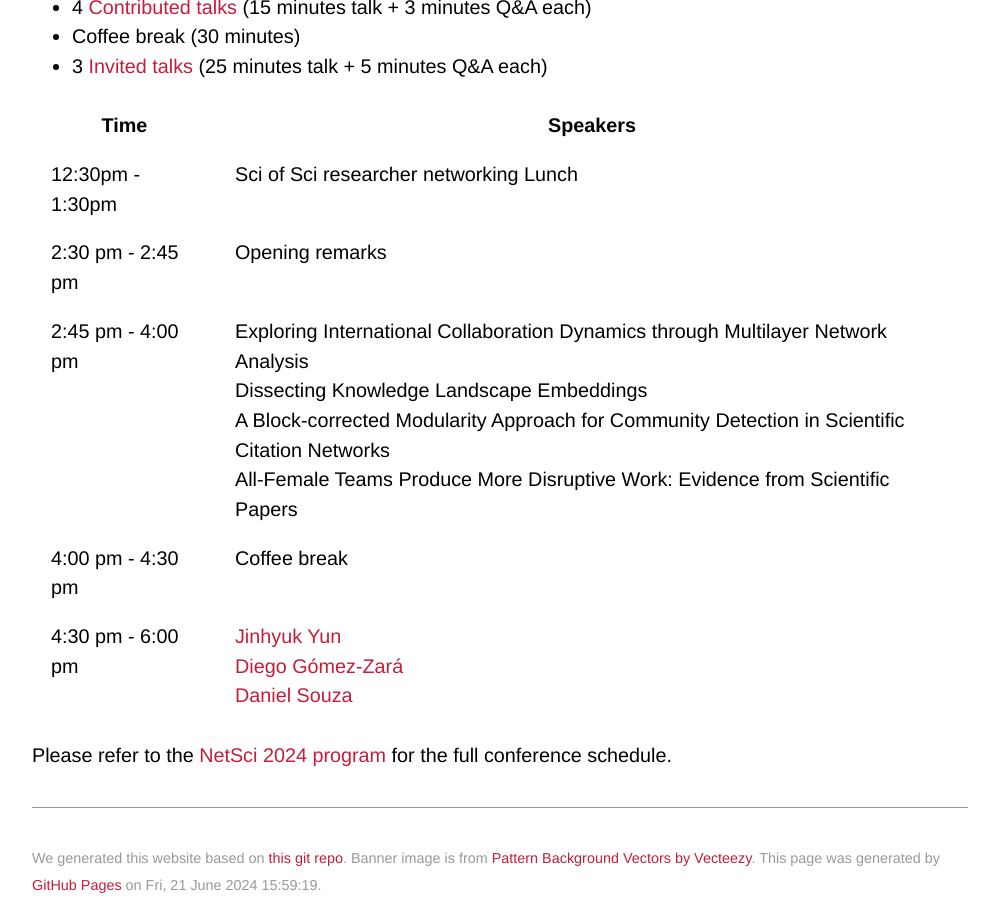
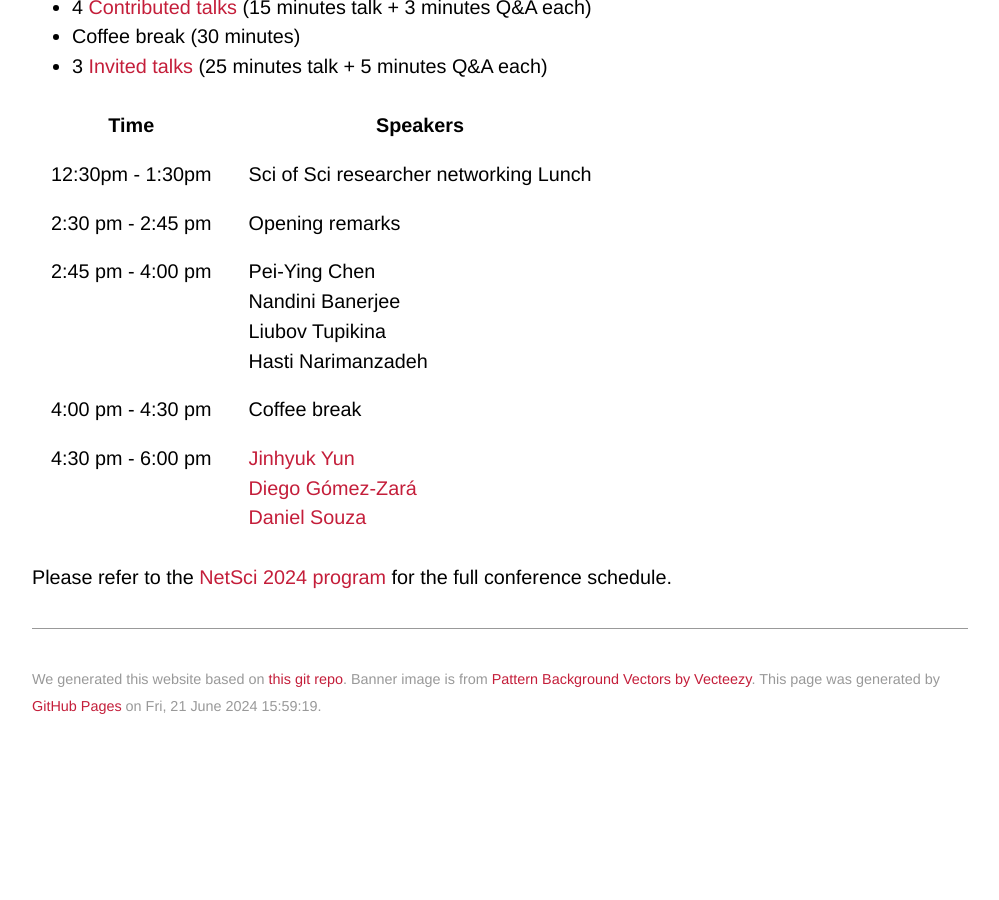
Before and after one commit to netscisci/netscisci.github.io, a Jekyll site: the page built from schedule.md, in a window 1280 px wide and 900 px high, scrolled down 542 px. Shown: the whole window, without its empty margins (140-1139 px from the left). Built offline with Jekyll 4.4.1, drawn with Linux system fonts in a browser that asks for light colours; some web fonts are replaced; our own code applies the rules of GitHub Pages for plain Markdown files; after the commit the page ends 1297 px from its top, so only the background shows below that.

Commit message:
Update schedule.md

```diff
--- a/schedule.md
+++ b/schedule.md
@@ -15,7 +15,7 @@ The satellite workshop will take place in the afternoon of June 18 in room 2102A
 | ----------- | ----------- |
 | 12:30pm - 1:30pm | Sci of Sci researcher networking Lunch |
 | 2:30 pm - 2:45 pm   | Opening remarks |
-| 2:45 pm - 4:00 pm   | Exploring International Collaboration Dynamics through Multilayer Network Analysis <br/> Dissecting Knowledge Landscape Embeddings<br/> A Block-corrected Modularity Approach for Community Detection in Scientific Citation Networks <br/> All-Female Teams Produce More Disruptive Work: Evidence from Scientific Papers |
+| 2:45 pm - 4:00 pm   | Pei-Ying Chen <br/> Nandini Banerjee <br/> Liubov Tupikina <br/> Hasti Narimanzadeh |
 | 4:00 pm - 4:30 pm | Coffee break        |
 | 4:30 pm - 6:00 pm | [Jinhyuk Yun](https://bluekura.github.io/) <br> [Diego Gómez-Zará](https://www.dgomezara.cl/) <br> [Daniel Souza](https://www.som.polimi.it/professor/de-souza-daniel-fernando/)      |
 
```
